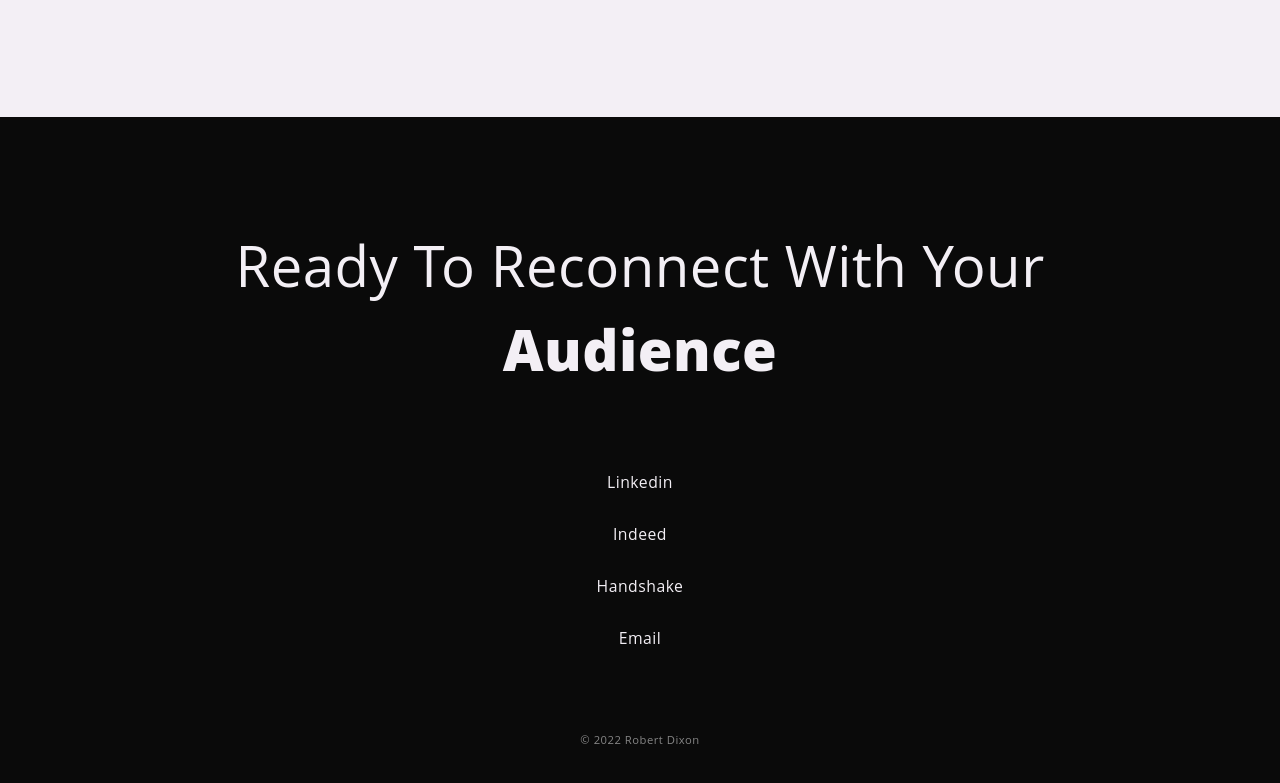
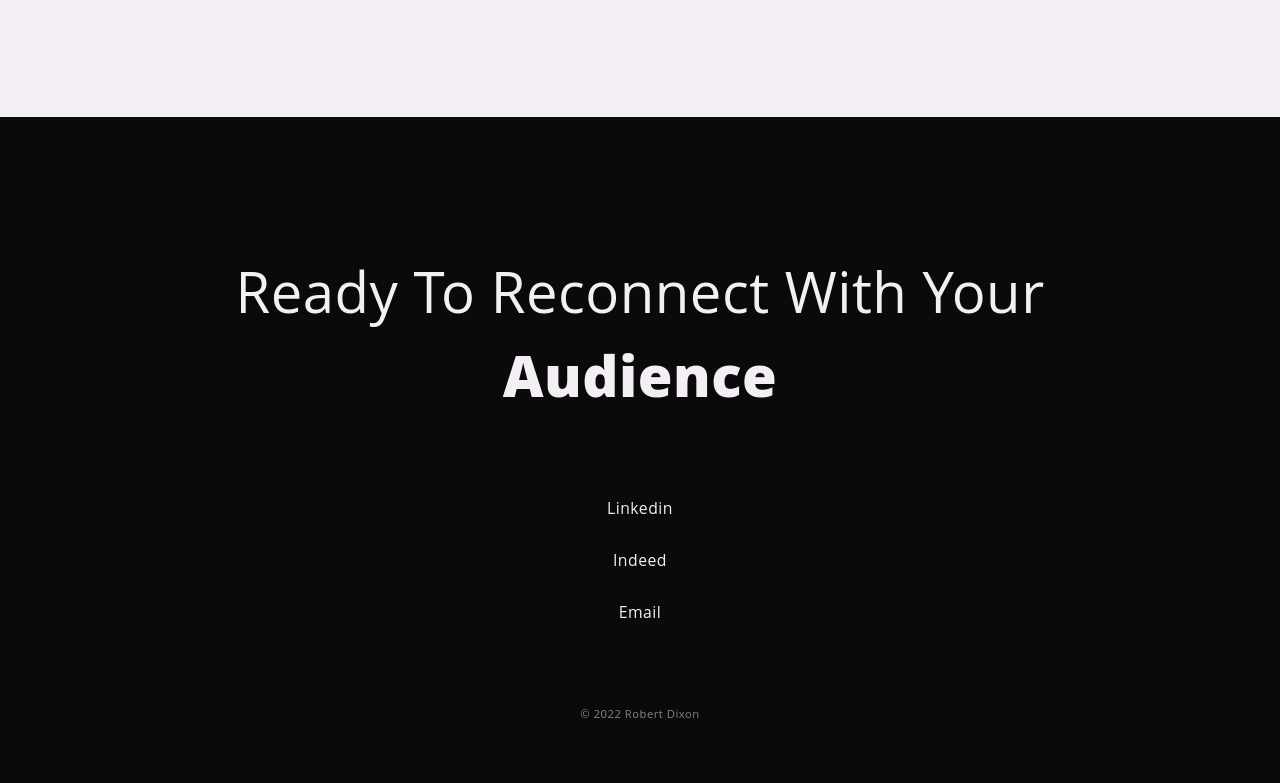
Before and after one commit to RobertDixn/Portfolio, a plain HTML site: page index.html in a window 1280 px wide. Shown: the part 3070-3853 px from the top of the page. Drawn offline with Linux system fonts and the light colour scheme.

Commit message:
Update index.html

```diff
--- a/index.html
+++ b/index.html
@@ -142,7 +142,7 @@
                     <div class="social-media-wrapper">
                         <div class="media-icons"><a href="https://www.linkedin.com/in/robert-dixon-34a3b0154/">Linkedin</a></div>
                         <div class="media_icons"><a href="https://profile.indeed.com/?hl=en&co=US&from=gnav-homepage&_ga=2.228005400.405605151.1659400805-1104227890.1623627628">Indeed</a></div>
-                        <div class="media_icons"><a href="https://towson.joinhandshake.com/stu/users/19678440">Handshake</a></div>
+                        <!--<div class="media_icons"><a href="https://towson.joinhandshake.com/stu/users/19678440">Handshake</a></div>-->
                         <div class="media_icons"><a href="mailto:RobertDixn369@Gmail.com?subject=Ready%20To%20Reconnect%20With%20My%20Audinece!"">Email</a></div>
                     </div>
 
```
